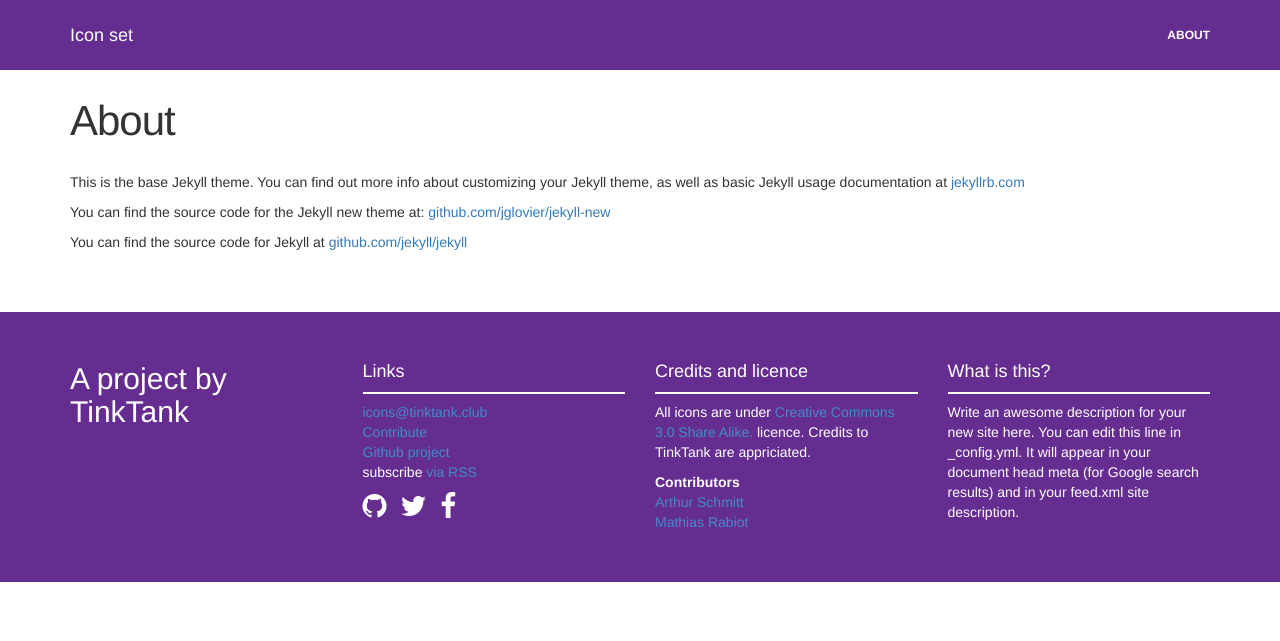
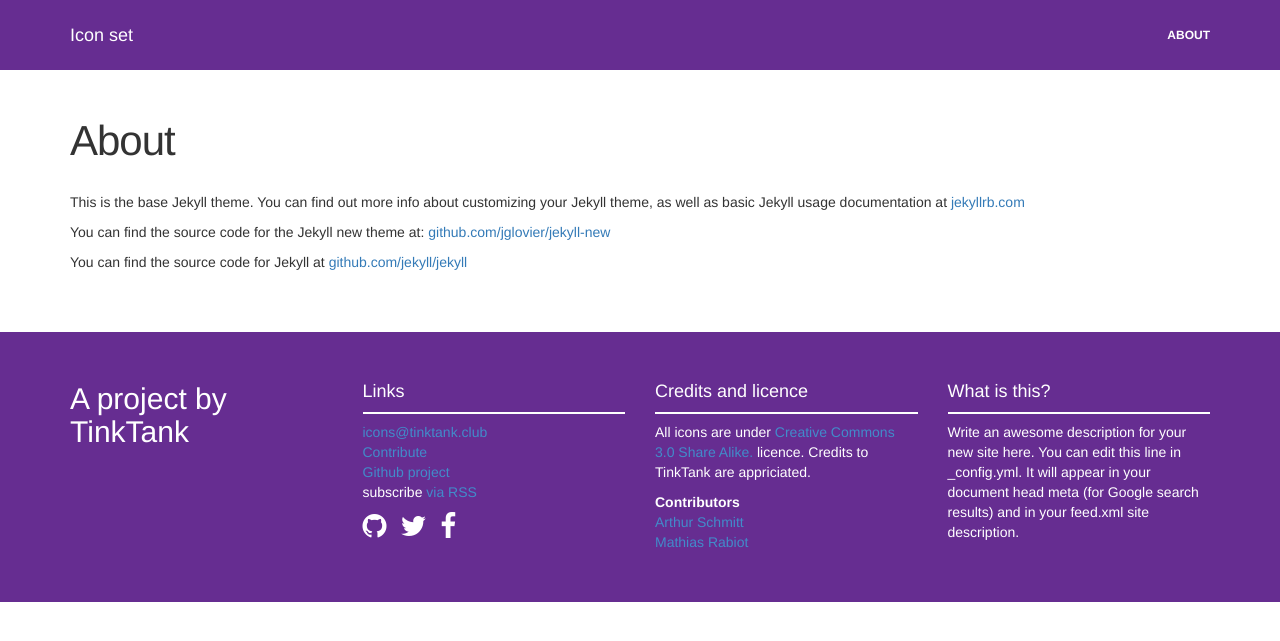
Before and after one commit to TinkTankMTL/icon-set, a Jekyll site: the page built from about.md, in a window 1280 px wide. Shown: the top 641 px of the page. Built offline with Jekyll 4.4.1, drawn with Linux system fonts in a browser that asks for light colours; nearby versions of some CDN libraries.

Commit message:
tiny changes

```diff
--- a/index.html
+++ b/index.html
@@ -7,7 +7,7 @@
     {% for co in site.cto %}
       <div class="col-md-4">
         <div class="cto">
-          <i class="fa fa-{{ co.icon }} fa-3x"></i>
+          <i class="fa fa-{{ co.icon }} fa-4x"></i>
           <hr>
           <p>{{ co.text }}</p>
           <button href="{{ co.link }}" class="btn btn-theme">{{ co.title }}</button>
--- a/style.css
+++ b/style.css
@@ -1,6 +1,7 @@
 
 h1 {
     font-size: 24px;
+    margin-top: 40px;
 }
 h3 {
     font-size: 18px;
```
